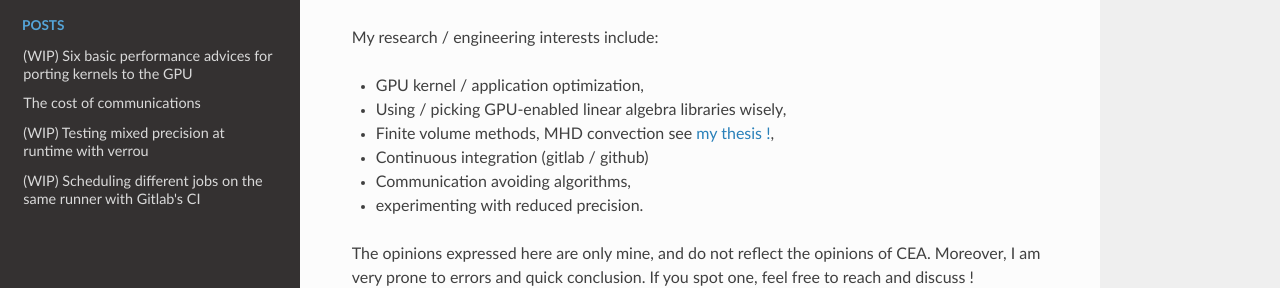
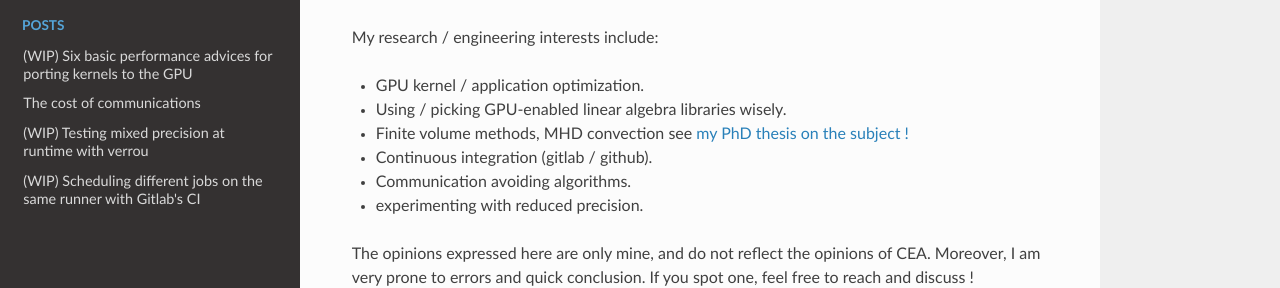
Before and after one commit to rbourgeois33/rbourgeois33.github.io, an MkDocs documentation site: the page built from docs/about.md, in a window 1280 px wide. Shown: the part 169-457 px from the top of the page. Built offline with MkDocs 1.6.1, drawn with Linux system fonts in a browser that asks for light colours; nearby versions of some CDN libraries.

Commit message:
progress

```diff
--- a/docs/about.md
+++ b/docs/about.md
@@ -2,11 +2,11 @@ Hello world ! This is my first blog. I'm Rémi Bourgeois, PhD. I am a researcher
 
 My research / engineering interests include:
 
-- GPU kernel / application optimization,
-- Using / picking GPU-enabled linear algebra libraries wisely,
-- Finite volume methods, MHD convection see [my thesis !](https://theses.hal.science/tel-04732720/),
-- Continuous integration (gitlab / github)
-- Communication avoiding algorithms,
+- GPU kernel / application optimization.
+- Using / picking GPU-enabled linear algebra libraries wisely.
+- Finite volume methods, MHD convection see [my PhD thesis on the subject !](https://theses.hal.science/tel-04732720/)
+- Continuous integration (gitlab / github).
+- Communication avoiding algorithms.
 - experimenting with reduced precision.
 
 The opinions expressed here are only mine, and do not reflect the opinions of CEA. Moreover, I am very prone to errors and quick conclusion. If you spot one, feel free to reach and discuss !
```
Also changed, not shown: docs/posts/post1.md (+1 -0 lines), docs/posts/post2.md (+1 -0 lines).
